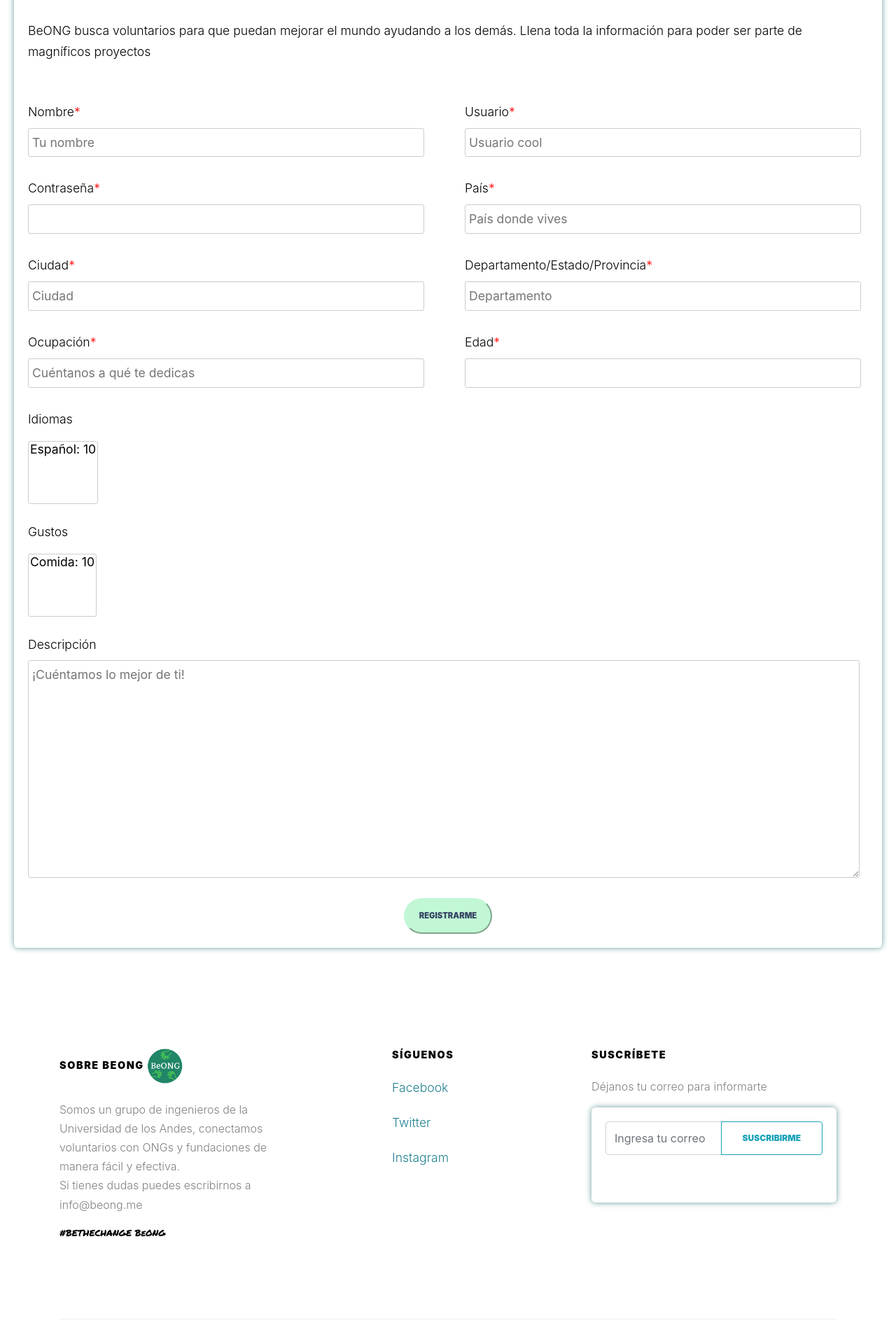
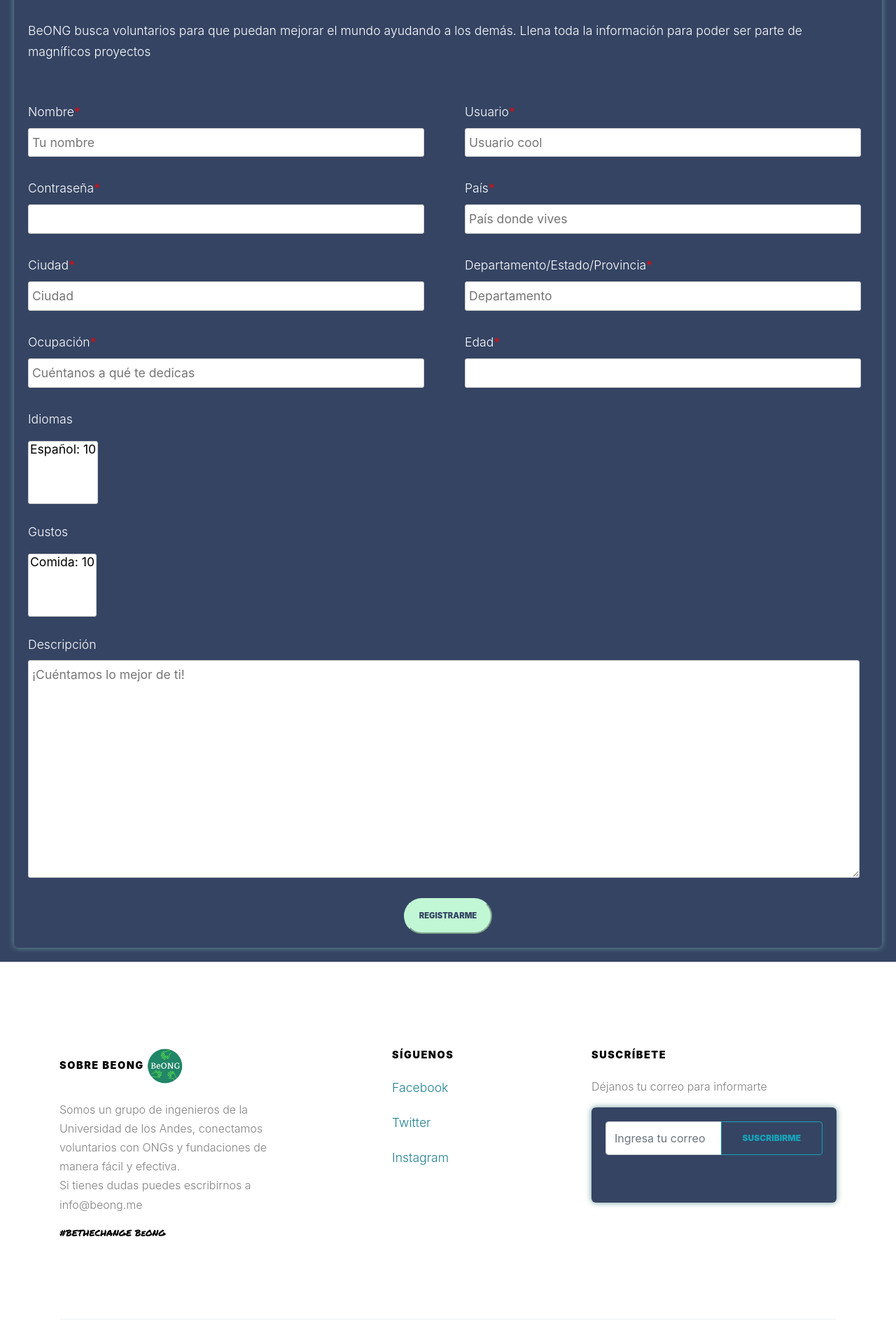
Before and after one commit to ja-avos/beong, a Django app: page /usuarios/register/ in a window 1280 px wide. Shown: the part 341-2261 px from the top of the page at 70% size. Run offline with Django 3.2, Linux system fonts and the light colour scheme; data comes from the database, SQL or seed files in the repository; some libraries are stand-ins or nearby versions; some web fonts are replaced.

Commit message:
Se cambio el login y el register para que no fueran tan feos, aunque siguen feos

```diff
--- a/landing/templates/landing/base.html
+++ b/landing/templates/landing/base.html
@@ -78,8 +78,8 @@
                             {% if user is not None %}
                                 <li class="cta"><a href="" class="nav-link"><span>Bienvenido {{user.nombre}}</span></a>
                             {% else  %}
-                                <li class="cta"><a href="usuarios/login/" class="nav-link"><span>Ingresar</span></a>
-                                <li class="cta"><a href="usuarios/register/" class="nav-link"><span>Regístrate</span></a>
+                                <li class="cta"><a href="/usuarios/login/" class="nav-link"><span>Ingresar</span></a>
+                                <li class="cta"><a href="/usuarios/register/" class="nav-link"><span>Regístrate</span></a>
 
                             </li>
                             {% endif %}
--- a/usuarios/templates/usuarios/register.html
+++ b/usuarios/templates/usuarios/register.html
@@ -8,7 +8,6 @@
               integrity="sha384-B4dIYHKNBt8Bc12p+WXckhzcICo0wtJAoU8YZTY5qE0Id1GSseTk6S+L3BlXeVIU"
               crossorigin="anonymous">
         <style>
-
             h1 {
                 position: absolute;
                 margin: 0;
@@ -34,7 +33,7 @@
                 width: 100%;
                 padding: 20px;
                 border-radius: 6px;
-                background: #fff;
+                background: #354463;
                 box-shadow: 0 0 8px #669999;
             }
 
@@ -244,62 +243,67 @@
                     padding-bottom: 5px;
                 }
             }
+            .fondo{
+             background: #354463;
+
+
+                    }
         </style>
     </head>
     <body>
-    <div class="testbox">
+    <div class="testbox fondo">
         <form method="POST">
             <div class="banner">
                 <h1 class = "text-white">¡Te necesitamos!</h1>
             </div>
             <br/>
-            <p class = "text-black">BeONG busca voluntarios para que puedan mejorar el mundo ayudando a los demás. Llena toda la información
+            <p class = "text-white">BeONG busca voluntarios para que puedan mejorar el mundo ayudando a los demás. Llena toda la información
                 para poder ser parte de magníficos proyectos</p>
             <br/>
-            <div class="colums">
+            <div class="colums fondo">
                 <div class="item">
-                    <label for="name" class = "text-black">Nombre<span>*</span></label>
+                    <label for="name" class = "text-white">Nombre<span>*</span></label>
                     {{ form.nombre }}
                 </div>
                 <div class="item">
-                    <label for="eaddress" class = "text-black">Usuario<span>*</span></label>
+                    <label for="eaddress" class = "text-white">Usuario<span>*</span></label>
                     {{ form.usuario }}
                 </div>
                 <div class="item">
-                    <label for="phone" class = "text-black">Contraseña<span>*</span></label>
+                    <label for="phone" class = "text-white">Contraseña<span>*</span></label>
                     {{ form.contrasenia }}
                 </div>
                 <div class="item">
-                    <label for="street" class = "text-black">País<span>*</span></label>
+                    <label for="street" class = "text-white">País<span>*</span></label>
                     {{ form.pais }}
                 </div>
                 <div class="item">
-                    <label for="city" class = "text-black">Ciudad<span>*</span></label>
+                    <label for="city" class = "text-white">Ciudad<span>*</span></label>
                     {{ form.ciudad }}
                 </div>
                 <div class="item">
-                    <label for="state" class = "text-black">Departamento/Estado/Provincia<span>*</span></label>
+                    <label for="state" class = "text-white">Departamento/Estado/Provincia<span>*</span></label>
                     {{ form.departamento }}
                 </div>
                 <div class="item">
-                    <label for="zip" class = "text-black">Ocupación<span>*</span></label>
+                    <label for="zip" class = "text-white">Ocupación<span>*</span></label>
                     {{ form.ocupacion }}
                 </div>
                 <div class="item">
-                    <label for="zip" class = "text-black">Edad<span>*</span></label>
+                    <label for="zip" class = "text-white">Edad<span>*</span></label>
                     {{ form.edad }}
                 </div>
             </div>
             <div class="item">
-                <p class = "text-black">Idiomas</p>
+                <p class = "text-white">Idiomas</p>
                 {{ form.idiomas }}
             </div>
             <div class="item">
-                <p class = "text-black">Gustos</p>
+                <p class = "text-white">Gustos</p>
                 {{ form.gustos }}
             </div>
             <div class="item">
-                <label for="visit" class = "text-black">Descripción</label>
+                <label for="visit" class = "text-white">Descripción</label>
                 {{ form.descripcion }}
             </div>
             <div class="btn-block">
--- a/usuarios/views.py
+++ b/usuarios/views.py
@@ -17,13 +17,14 @@
                 "user":user
             }
             messages.add_message(request, messages.SUCCESS, 'Voluntario satisfactoriamente creado')
-            return render(request, 'landing/index.html', context)
+            return render(request, 'index.html', context)
         else:
             print(form.errors)
     else:
         form = VoluntarioForm()
 
     context = {
+        "user":None,
         'form': form,
     }
     return render(request, 'usuarios/register.html', context)
```
Also changed, not shown: usuarios/templates/usuarios/login.html (+13 -6 lines).
